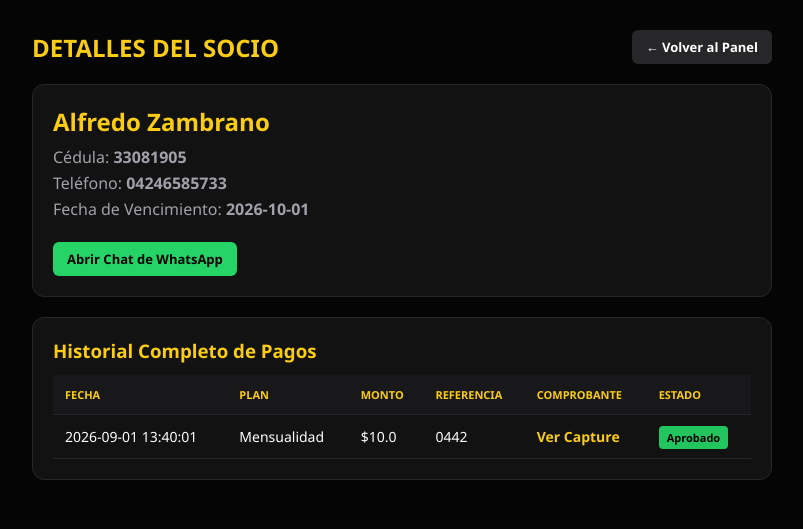
After one commit to alfredzambra18/MarvinGym, a Flask app: page /admin/socio/1 in a window 1280 px wide. The commit adds this page. Shown: the top 529 px of the page, without its empty margins (238-1041 px from the left). Run offline with Flask 3, Linux system fonts and the light colour scheme; data comes from the database, SQL or seed files in the repository; both versions use the stored data as it was after the commit.

Commit message:
Agregada integracion con WhatsApp y vista detallada de historial de pagos por socio

```diff
--- a/main.py
+++ b/main.py
@@ -56,6 +56,14 @@ def init_db():
     conn.close()
 
 init_db()
+
+def format_ws_phone(phone_str):
+    clean = "".join(filter(str.isdigit, phone_str))
+    if clean.startswith("0"):
+        clean = "58" + clean[1:]
+    elif not clean.startswith("58") and len(clean) == 10:
+        clean = "58" + clean
+    return clean
 
 @app.route('/')
 def index():
@@ -177,25 +185,34 @@ def admin():
     c = conn.cursor()
 
     c.execute('''
-        SELECT p.id, u.nombre, u.cedula, p.tipo_plan, p.monto, p.referencia, p.comprobante_path
+        SELECT p.id, u.nombre, u.cedula, p.tipo_plan, p.monto, p.referencia, p.comprobante_path, u.telefono
         FROM pagos p
         JOIN usuarios u ON p.usuario_id = u.id
         WHERE p.estado = 'Pendiente'
         ORDER BY p.fecha_registro DESC
     ''')
-    pendientes = c.fetchall()
+    raw_pendientes = c.fetchall()
+
+    pendientes = []
+    for p in raw_pendientes:
+        pendientes.append({
+            'id': p[0], 'nombre': p[1], 'cedula': p[2], 'tipo_plan': p[3],
+            'monto': p[4], 'referencia': p[5], 'comprobante_path': p[6],
+            'telefono': p[7], 'ws_phone': format_ws_phone(p[7])
+        })
 
     c.execute('SELECT id, nombre, cedula, telefono, fecha_vencimiento FROM usuarios ORDER BY fecha_vencimiento ASC')
-    socios = c.fetchall()
+    socios_raw = c.fetchall()
 
     hoy = datetime.now().date()
-    socios_list = []
-    for s in socios:
+    socios = []
+    for s in socios_raw:
         venc = datetime.strptime(s[4], '%Y-%m-%d').date()
         dias = (venc - hoy).days
         alerta = 'green' if dias > 3 else ('yellow' if dias >= 0 else 'red')
-        socios_list.append({
+        socios.append({
             'id': s[0], 'nombre': s[1], 'cedula': s[2], 'telefono': s[3],
+            'ws_phone': format_ws_phone(s[3]),
             'fecha_vencimiento': s[4], 'dias': dias, 'alerta': alerta
         })
 
@@ -203,7 +220,36 @@ def admin():
     balance = c.fetchone()[0] or 0.0
 
     conn.close()
-    return render_template('admin.html', pendientes=pendientes, socios=socios_list, balance=balance)
+    return render_template('admin.html', pendientes=pendientes, socios=socios, balance=balance)
+
+@app.route('/admin/socio/<int:usuario_id>')
+def detalle_socio(usuario_id):
+    conn = sqlite3.connect('gym.db')
+    c = conn.cursor()
+
+    c.execute('SELECT id, nombre, cedula, telefono, fecha_vencimiento FROM usuarios WHERE id = ?', (usuario_id,))
+    user = c.fetchone()
+
+    if not user:
+        conn.close()
+        return "Socio no encontrado", 404
+
+    c.execute('''
+        SELECT tipo_plan, monto, referencia, comprobante_path, estado, fecha_registro
+        FROM pagos WHERE usuario_id = ? ORDER BY fecha_registro DESC
+    ''', (usuario_id,))
+    pagos = c.fetchall()
+    conn.close()
+
+    hoy = datetime.now().date()
+    venc = datetime.strptime(user[4], '%Y-%m-%d').date()
+    dias = (venc - hoy).days
+
+    return render_template('detalle_socio.html', socio={
+        'id': user[0], 'nombre': user[1], 'cedula': user[2], 'telefono': user[3],
+        'ws_phone': format_ws_phone(user[3]),
+        'fecha_vencimiento': user[4], 'dias': dias
+    }, pagos=pagos)
 
 @app.route('/aprobar_pago/<int:pago_id>')
 def aprobar_pago(pago_id):
--- /dev/null
+++ b/templates/detalle_socio.html
@@ -0,0 +1,71 @@
+<!DOCTYPE html>
+<html lang="es">
+<head>
+    <meta charset="UTF-8">
+    <meta name="viewport" content="width=device-width, initial-scale=1.0">
+    <title>Historial de Socio - Marvin Gym</title>
+    <style>
+        * { box-sizing: border-box; margin: 0; padding: 0; }
+        body { font-family: 'Segoe UI', sans-serif; background-color: #050505; color: #fff; padding: 30px; max-width: 800px; margin: 0 auto; }
+        .header { display: flex; justify-content: space-between; align-items: center; margin-bottom: 20px; }
+        h1 { color: #facc15; font-size: 24px; text-transform: uppercase; }
+        .btn-back { background: #27272a; color: #fff; text-decoration: none; padding: 8px 14px; border-radius: 6px; font-size: 13px; font-weight: bold; }
+        .btn-back:hover { background: #3f3f46; }
+        .card { background: #121212; border: 1px solid #27272a; padding: 20px; border-radius: 12px; margin-bottom: 20px; }
+        .badge { padding: 4px 8px; border-radius: 4px; font-size: 11px; font-weight: bold; }
+        .badge-Aprobado { background: #22c55e; color: #000; }
+        .badge-Pendiente { background: #facc15; color: #000; }
+        .badge-Rechazado { background: #ef4444; color: #fff; }
+        table { width: 100%; border-collapse: collapse; margin-top: 10px; font-size: 14px; }
+        th, td { padding: 12px; text-align: left; border-bottom: 1px solid #27272a; }
+        th { color: #facc15; text-transform: uppercase; font-size: 11px; background: #18181b; }
+        .btn-ws { background-color: #25D366; color: #000; padding: 8px 14px; border-radius: 6px; text-decoration: none; font-weight: bold; font-size: 13px; display: inline-block; margin-top: 10px; }
+    </style>
+</head>
+<body>
+    <div class="header">
+        <h1>Detalles del Socio</h1>
+        <a href="/admin" class="btn-back">← Volver al Panel</a>
+    </div>
+
+    <div class="card">
+        <h2 style="color: #facc15; margin-bottom: 8px;">{{ socio.nombre }}</h2>
+        <p style="color: #a1a1aa; margin-bottom: 4px;">Cédula: <strong>{{ socio.cedula }}</strong></p>
+        <p style="color: #a1a1aa; margin-bottom: 4px;">Teléfono: <strong>{{ socio.telefono }}</strong></p>
+        <p style="color: #a1a1aa; margin-bottom: 12px;">Fecha de Vencimiento: <strong>{{ socio.fecha_vencimiento }}</strong></p>
+        <a href="https://wa.me/{{ socio.ws_phone }}?text=Hola%20{{ socio.nombre }},%20te%20escribimos%20de%20Marvin%20Gym" target="_blank" class="btn-ws">Abrir Chat de WhatsApp</a>
+    </div>
+
+    <div class="card">
+        <h3 style="color: #facc15; margin-bottom: 12px;">Historial Completo de Pagos</h3>
+        {% if pagos %}
+        <table>
+            <thead>
+                <tr>
+                    <th>Fecha</th>
+                    <th>Plan</th>
+                    <th>Monto</th>
+                    <th>Referencia</th>
+                    <th>Comprobante</th>
+                    <th>Estado</th>
+                </tr>
+            </thead>
+            <tbody>
+                {% for p in pagos %}
+                <tr>
+                    <td>{{ p[5] }}</td>
+                    <td>{{ p[0] }}</td>
+                    <td>${{ p[1] }}</td>
+                    <td>{{ p[2] }}</td>
+                    <td><a href="/static/uploads/{{ p[3] }}" target="_blank" style="color: #facc15; font-weight: bold; text-decoration: none;">Ver Capture</a></td>
+                    <td><span class="badge badge-{{ p[4] }}">{{ p[4] }}</span></td>
+                </tr>
+                {% endfor %}
+            </tbody>
+        </table>
+        {% else %}
+        <p style="color: #71717a; font-style: italic;">Este socio no tiene registros de pago aún.</p>
+        {% endif %}
+    </div>
+</body>
+</html>
```
Also changed, not shown: templates/admin.html (+25 -10 lines), gym.db (added), static/uploads/1_0442_WhatsApp_Image_2026-08-31_at_8.14.54_PM.jpeg (added).
